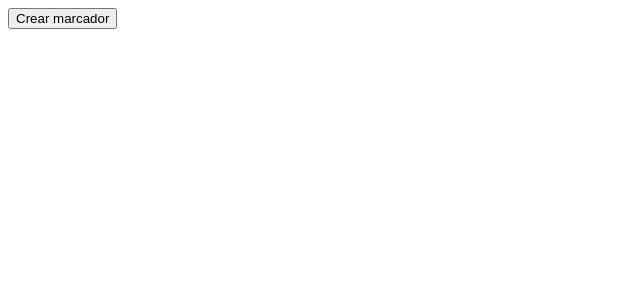
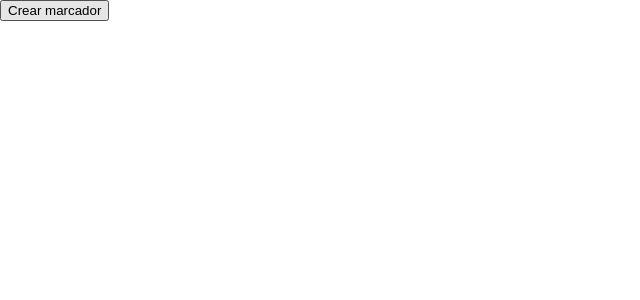
Before and after one commit to israelbejarano/angular-sockets-mapbox, an Angular app: page / in a window 1280 px wide. Shown: the top 300 px of the page, without its empty margins (0-640 px from the left). Built offline with nearby package versions, Linux system fonts and the light colour scheme.

Commit message:
estilo de la app

```diff
--- a/src/styles.css
+++ b/src/styles.css
@@ -1 +1,8 @@
 /* You can add global styles to this file, and also import other style files */
+
+html,
+body {
+    width: 100%;
+    height: 100%;
+    margin: 0px;
+}
```
